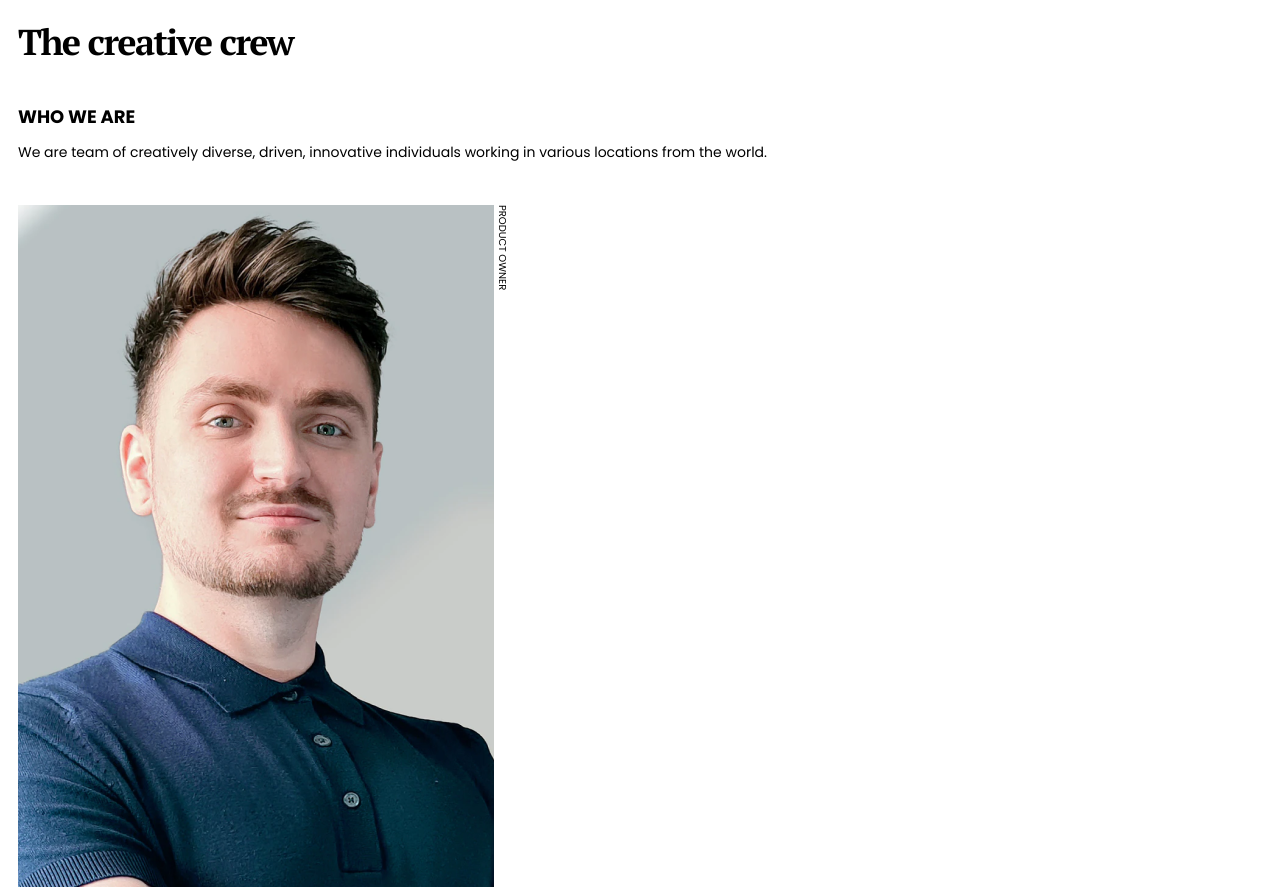
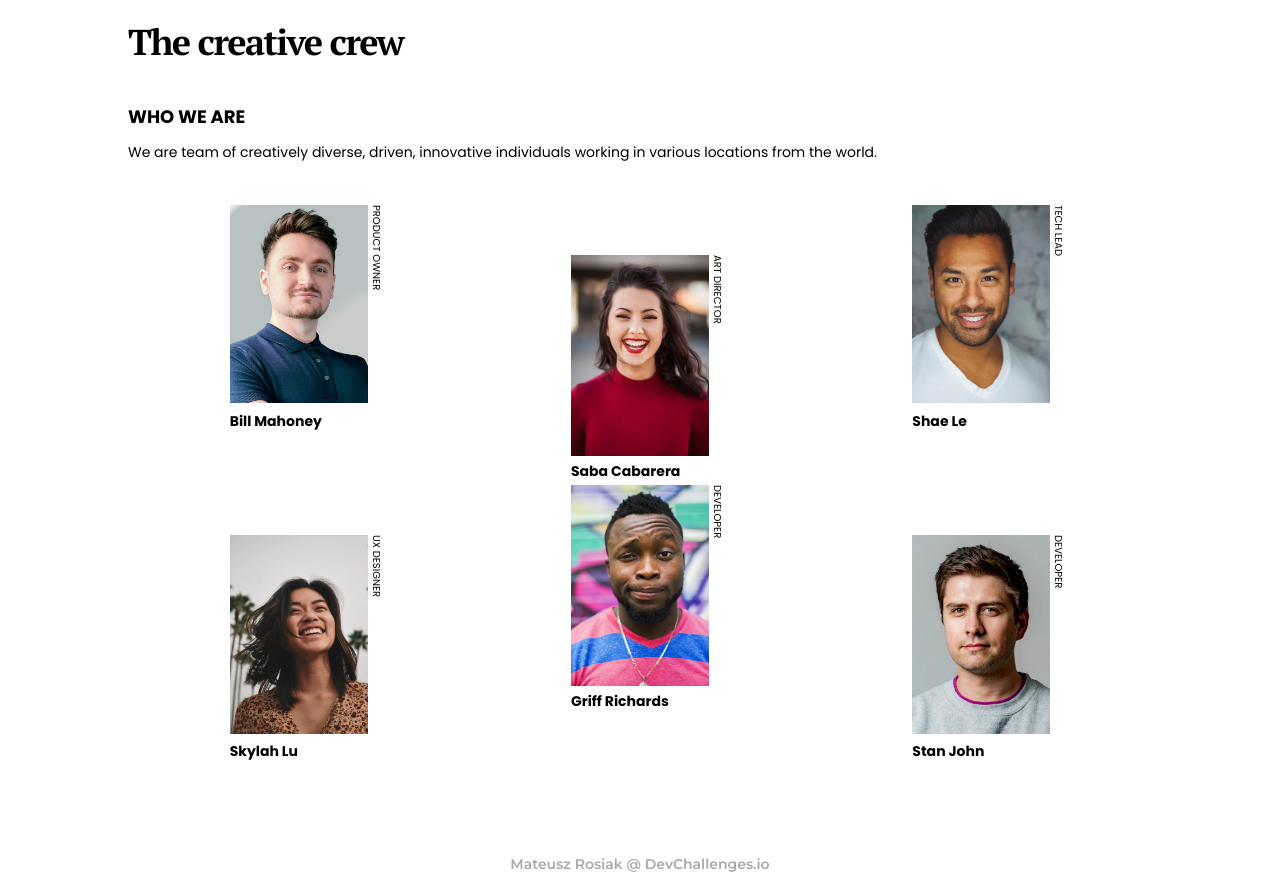
Before and after one commit to mateuszrosiak/my-team-page, a plain HTML site: page index.html in a window 1280 px wide. Shown: the top 887 px of the page. Drawn offline with Linux system fonts and the light colour scheme.

Commit message:
Finish mobile view (mobiles & tablets)

```diff
--- a/style.css
+++ b/style.css
@@ -11,6 +11,9 @@ body {
 
 .wrapper {
     margin: 1em;
+    margin-right: auto;
+    margin-left: auto;
+    max-width: 1024px;
 }
 
 .header__h2 {
@@ -32,14 +35,27 @@ body {
     margin-bottom: 42px;
 }
 
+.gallery {
+    display: grid;
+    grid-template-columns: repeat(2, 1fr);
+    grid-template-rows: repeat(3, 1fr);
+    justify-content: center;
+}
+
 .gallery__img {
     max-width: 100%;
-
 }
 
 .gallery__item {
     position: relative;
     margin-bottom: 20px;
+    width: 138px;
+    height: 210px;
+    justify-self: center;
+}
+
+.gallery__item:nth-child(2n) {
+    margin-top: 50px;
 }
 
 .gallery__bottom-caption {
@@ -48,7 +64,6 @@ body {
     font-weight: 600;
     bottom: -1.2em;
     left: 0;
-
 }
 
 .gallery__right-caption {
@@ -67,3 +82,25 @@ body {
     color: #A9A9A9;
     font-family: Montserrat;
 }
+
+@media (max-width: 320px) {
+    .gallery {
+        display: flex;
+        flex-direction: column;
+        justify-content: center;
+        align-items: center;
+    }
+
+    .gallery__item:nth-child(2n),
+    .gallery__item:nth-child(2n+1) {
+        margin-top: 1em;
+    }
+
+}
+
+@media (min-width: 768px) {
+    .gallery {
+        grid-template-columns: repeat(3, 1fr);
+        grid-template-rows: repeat(2, 1fr);
+    }
+}
```
